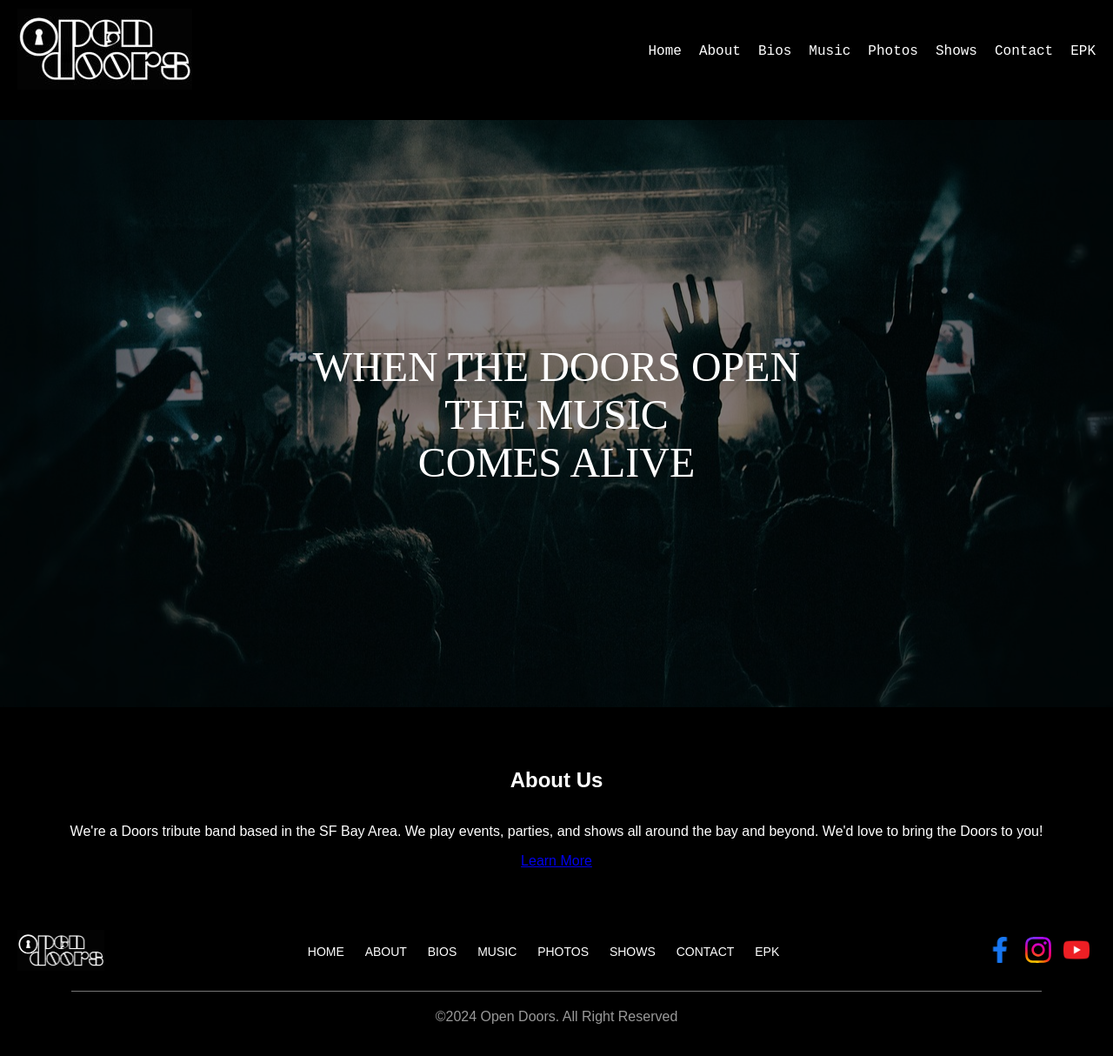
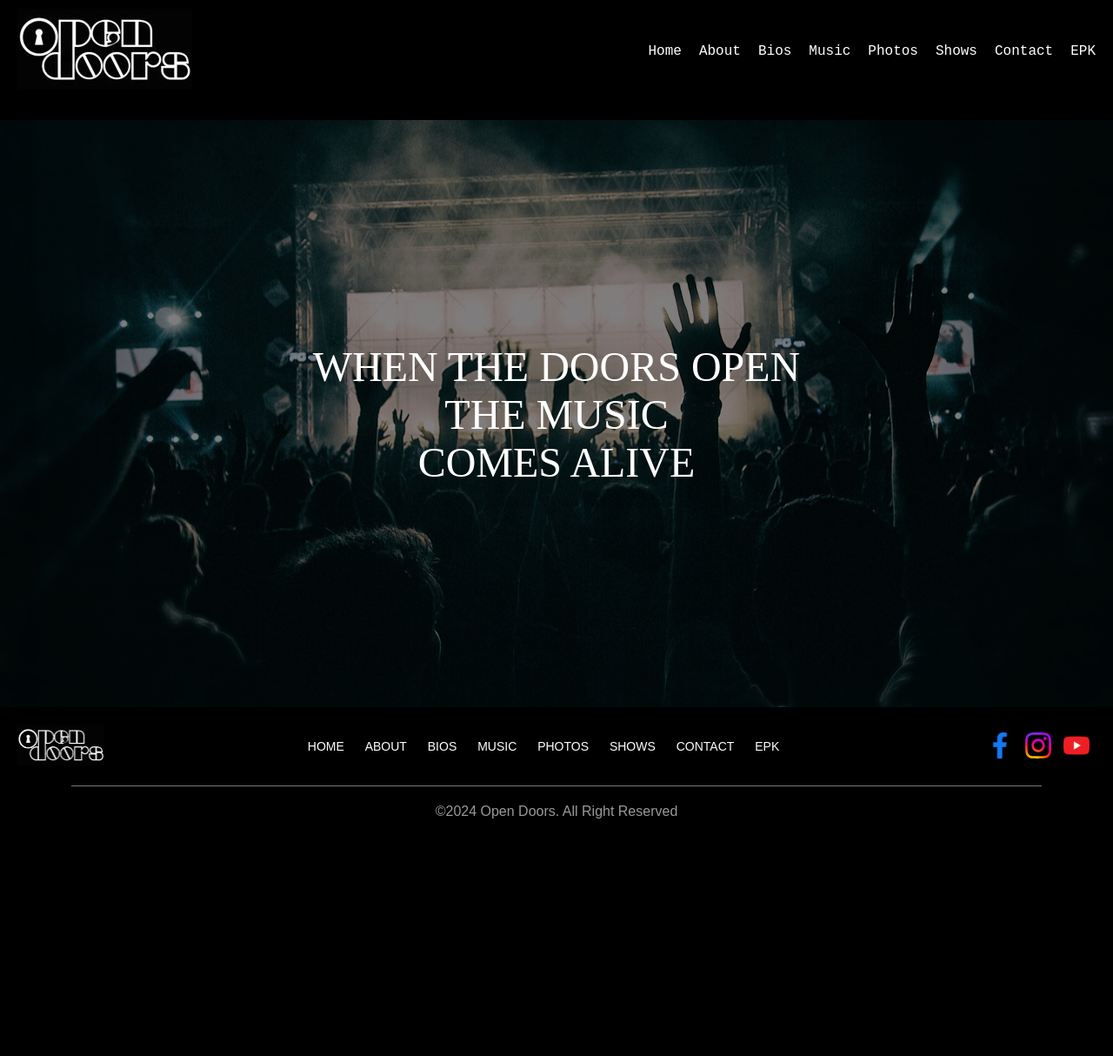
Before and after one commit to beingforthebenefit/opendoorsband, a Jekyll site: the page built from index.html, in a window 1280 px wide. Shown: the whole page at 87% size. Built offline with Jekyll 4.4.1, drawn with Linux system fonts in a browser that asks for light colours; after the commit the page ends 978 px from its top, so only the background shows below that.

Commit message:
Remove content from main page

```diff
--- a/index.html
+++ b/index.html
@@ -18,8 +18,3 @@ description: The Open Doors - A Doors tribute band based in the SF Bay Area
         </div>
     </h1>
 </div>
-<div class="about-us">
-    <h2>About Us</h2>
-    <p>We're a Doors tribute band based in the SF Bay Area. We play events, parties, and shows all around the bay and beyond. We'd love to bring the Doors to you!</p>
-    <a href="{{ '/about' | relative_url }}" class="button">Learn More</a>
-</div>
```
